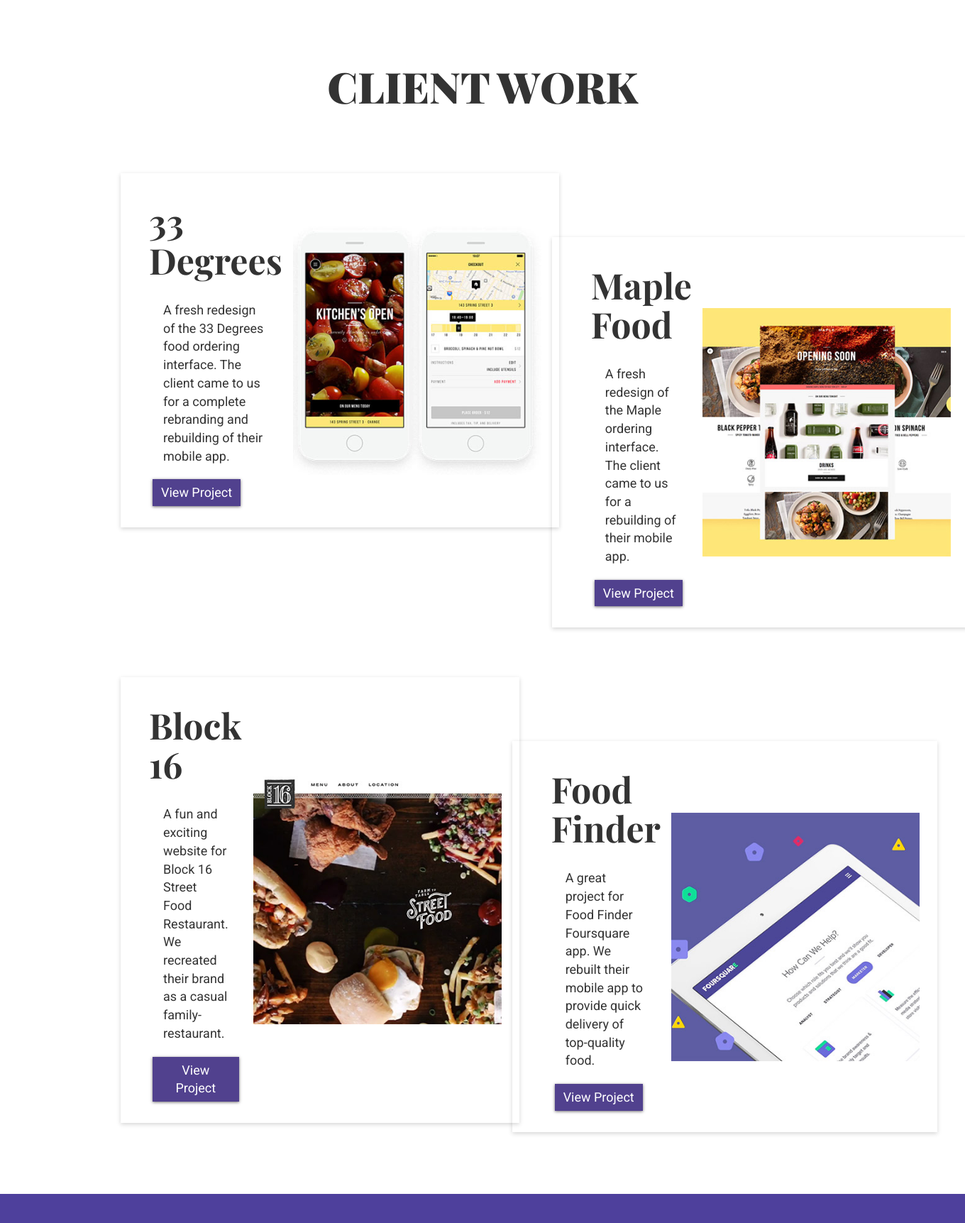
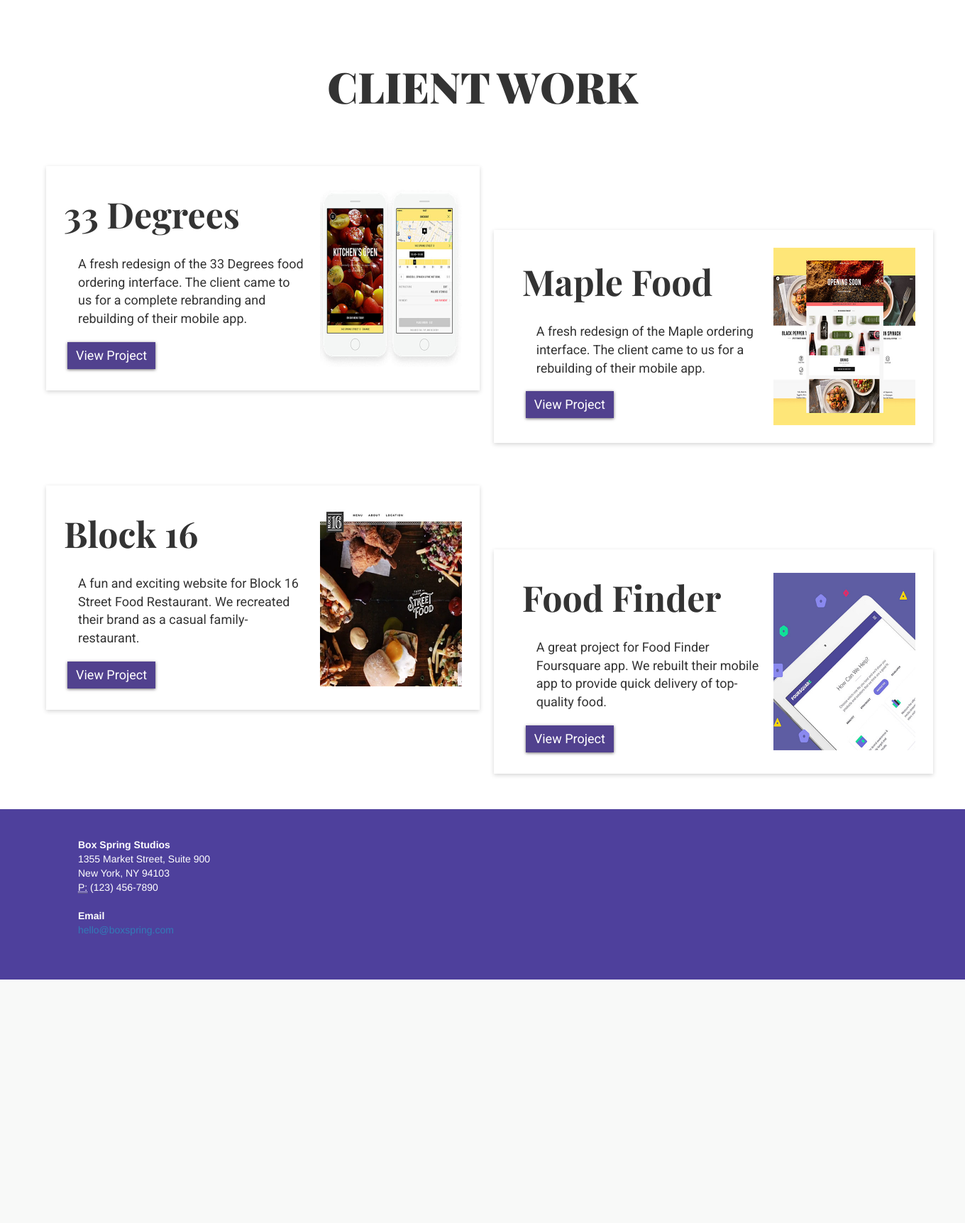
Before and after one commit to ninalouw/wk12-design-proj, a PHP site: page / in a window 1360 px wide. Shown: the part 802-2525 px from the top of the page at 71% size. After the commit the page ends 2182 px from the top, so only its background shows below. Run offline with PHP 8.4, Linux system fonts and the light colour scheme.

Commit message:
fix index cards

```diff
--- a/css/styles.css
+++ b/css/styles.css
@@ -250,10 +250,18 @@ nav > li > a:focus, .navbar-default .navbar-nav > li > a:hover {
   }
 }
 
+@media only screen and (min-width: 1350px) {
+  .card-image {
+    width: 300px;
+    height: 300px;
+  }
+}
+
 @media only screen and (min-width: 1200px) {
   .overlap-container {
     width: 100%;
     display: flex;
+    justify-content: center;
   }
   .card-home {
     width: 100%;
@@ -261,12 +269,11 @@ nav > li > a:focus, .navbar-default .navbar-nav > li > a:hover {
     display: flex;
     flex-direction: row;
     align-items: center;
-    margin: 60px;
   }
   .card-overlap {
     margin-left: 0px;
     margin-right: 0px;
-    transform: translate(-70px, 90px);
+    transform: translate(-30px, 90px);
     padding-left: 40px;
     margin-bottom: 100px;
   }
@@ -274,8 +281,11 @@ nav > li > a:focus, .navbar-default .navbar-nav > li > a:hover {
     padding-top: 60px;
   }
   .card-image {
-    width: 350px;
-    height: 350px;
+    width: 200px;
+    height: 250px;
+  }
+  .card-content {
+    padding: 0px;
   }
 }
 
@@ -283,6 +293,9 @@ nav > li > a:focus, .navbar-default .navbar-nav > li > a:hover {
   .overlap-container {
     width: 100%;
     display: flex;
+    flex-wrap: wrap;
+    align-items: center;
+    justify-content: center;
   }
   .card-home {
     width: 500px;
@@ -318,6 +331,10 @@ nav > li > a:focus, .navbar-default .navbar-nav > li > a:hover {
   .about-img-4 {
     display: block !important;
   }
+  .card-content p {
+    padding: 5px;
+    padding-bottom: 15px;
+  }
 }
 
 @media only screen and (max-width: 700px) {
@@ -334,7 +351,10 @@ nav > li > a:focus, .navbar-default .navbar-nav > li > a:hover {
   }
   .overlap-container {
     width: 100%;
-    display: block;
+    display: flex;
+    flex-wrap: wrap;
+    align-items: center;
+    justify-content: center;
   }
 }
 
@@ -884,6 +904,7 @@ hr {
   }
   p {
     font-size: 16px !important;
+    padding: 5px;
   }
   .logo {
     width: 150px;
--- a/css/styles.scss
+++ b/css/styles.scss
@@ -294,11 +294,18 @@ nav>li>a:focus, .navbar-default .navbar-nav>li>a:hover {
   }
 }
 
+@media only screen and (min-width: 1350px){
+    .card-image {
+        width: 300px;
+        height: 300px;
+    }
+}
 
 @media only screen and (min-width: 1200px) {
     .overlap-container {
         width:100%;
         display:flex;
+        justify-content: center;
     }
 
     .card-home {
@@ -307,12 +314,12 @@ nav>li>a:focus, .navbar-default .navbar-nav>li>a:hover {
         display: flex;
         flex-direction: row;
         align-items: center;
-        margin:60px;
+        // margin:20px;
     }
     .card-overlap {
         margin-left: 0px;
         margin-right: 0px;
-        transform: translate(-70px, 90px);
+        transform: translate(-30px, 90px);
         padding-left: 40px;
         margin-bottom: 100px;
     }
@@ -322,15 +329,22 @@ nav>li>a:focus, .navbar-default .navbar-nav>li>a:hover {
 
 
     .card-image {
-        width:350px;
-        height:350px;
+        width:200px;
+        height:250px;
     }
+    .card-content {
+        padding:0px;
+    }
+
 
 }
 @media only screen and (max-width: 900px) {
     .overlap-container {
         width:100%;
         display:flex;
+        flex-wrap: wrap;
+        align-items: center;
+        justify-content: center;
     }
     .card-home {
         width:500px;
@@ -366,6 +380,10 @@ nav>li>a:focus, .navbar-default .navbar-nav>li>a:hover {
     .about-img-4 {
         display:block !important;
     }
+    .card-content p {
+        padding:5px;
+        padding-bottom:15px;
+    }
 }
 @media only screen and (max-width:700px){
     .card-home {
@@ -383,7 +401,10 @@ nav>li>a:focus, .navbar-default .navbar-nav>li>a:hover {
     }
     .overlap-container {
         width: 100%;
-        display: block;
+        display: flex;
+        flex-wrap: wrap;
+        align-items: center;
+        justify-content: center;
     }
 
 }
@@ -895,6 +916,7 @@ hr {
   }
   p {
       font-size: 16px !important;
+      padding:5px;
   }
   .logo {
     width:150px;
--- a/index.php
+++ b/index.php
@@ -52,7 +52,7 @@
         </div>
         <!-- rest of page content -->
 
-    <div class="container">
+    <div class="container-fluid">
         <div class="content-header-2 row">
             <div class="col-sm-12 col-md-12 col-lg-12 ">
                 <h2>Client Work</h2>
```
Also changed, not shown: css/styles.min.css.
